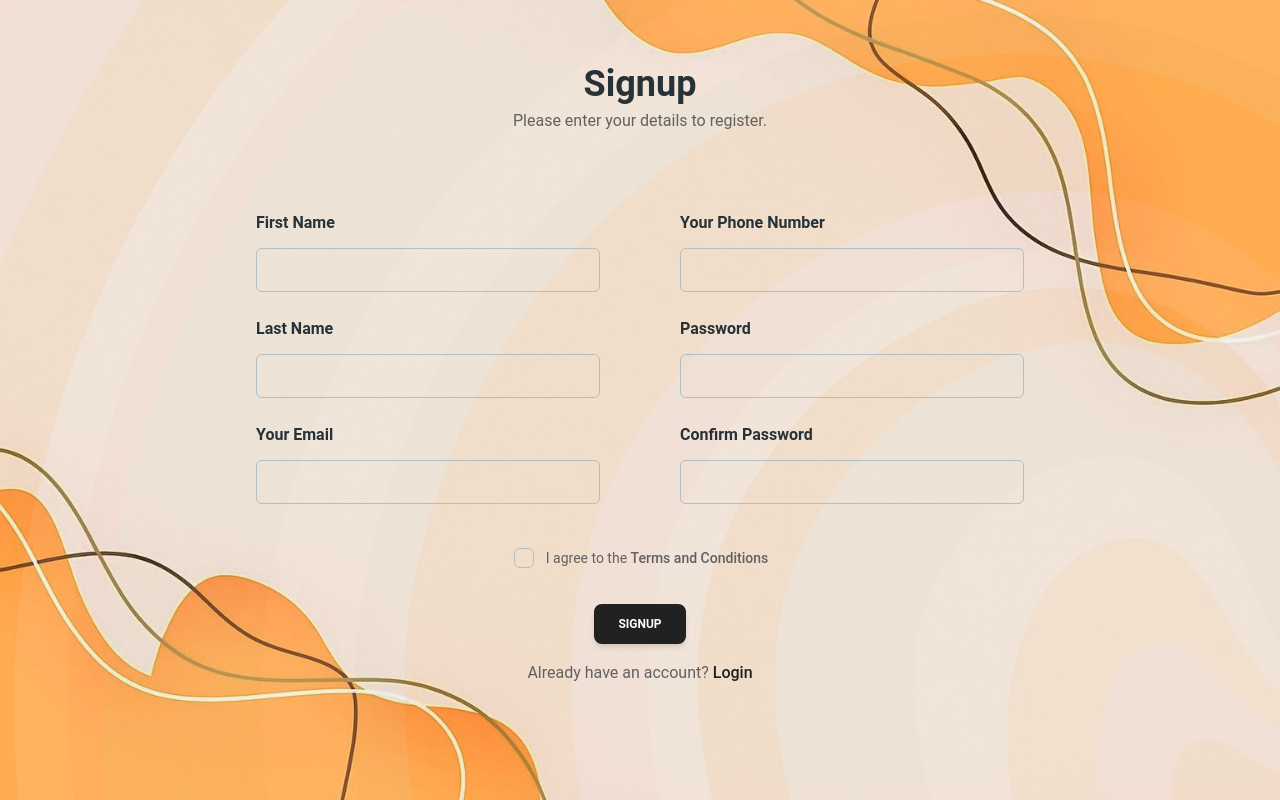
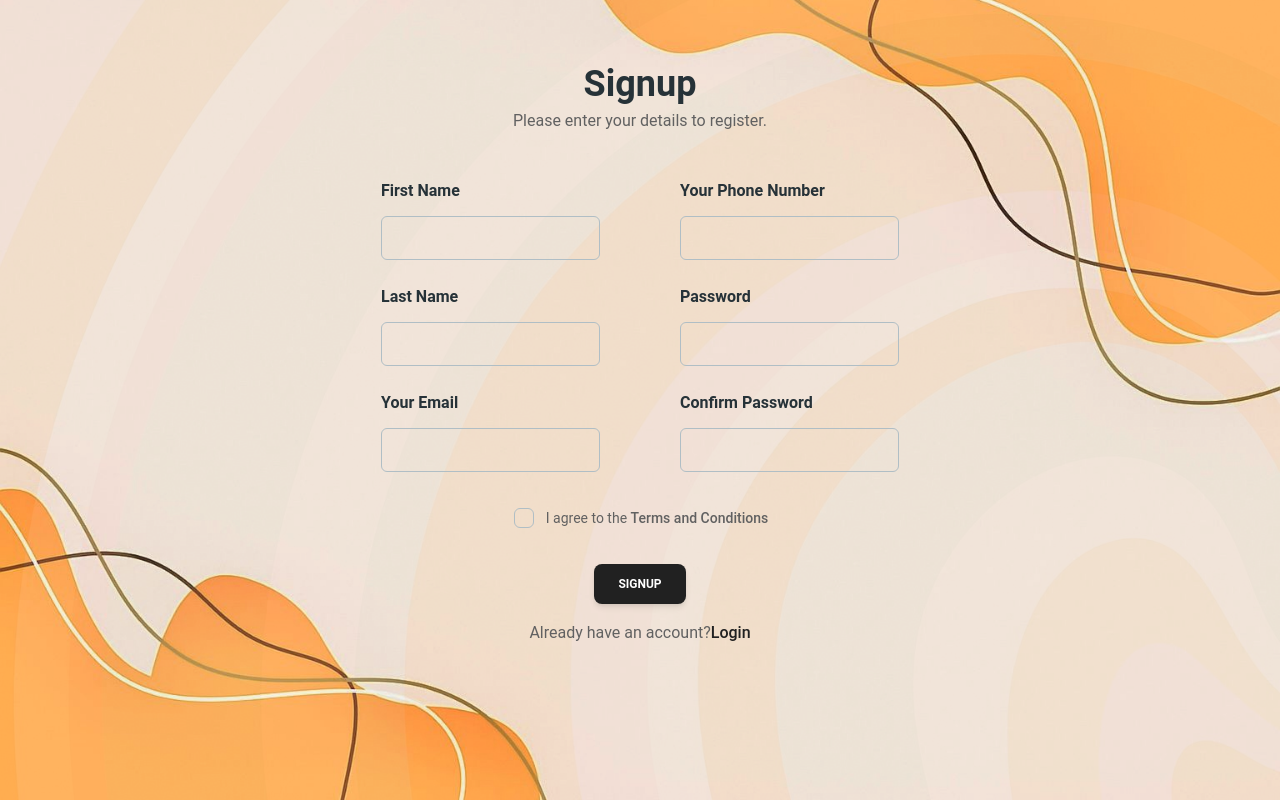
Before and after one commit to emananwar2003/groovystitches, a React (Vite) app: page /sign in a window 1280 px wide. Built offline with nearby package versions, Linux system fonts and the light colour scheme.

Commit message:
edit on signup page

```diff
--- a/src/pages/sign up/Signup.jsx
+++ b/src/pages/sign up/Signup.jsx
@@ -24,9 +24,9 @@ const Signup = () => {
             Please enter your details to register.
           </Typography>
         </div>
-        <div className="flex flex-col lg:flex-row justify-center items-center gap-0 lg:gap-10 ">
+        <form className="w-full flex flex-col items-center">
+          <div className="flex flex-col lg:flex-row justify-center items-center gap-0 lg:gap-10">
             <Card color="transparent" shadow={false}>
-            <form className="mt-8 mb-2 w-80 max-w-screen-lg sm:w-96">
               <div className="mb-1 flex flex-col gap-6 p-5">
                 <Typography variant="h6" color="blue-gray" className="-mb-3">
                   First Name
@@ -39,7 +39,6 @@ const Signup = () => {
                     className: "before:content-none after:content-none",
                   }}
                 />
-
                 <Typography variant="h6" color="blue-gray" className="-mb-3">
                   Last Name
                 </Typography>
@@ -51,7 +50,6 @@ const Signup = () => {
                     className: "before:content-none after:content-none",
                   }}
                 />
-
                 <Typography variant="h6" color="blue-gray" className="-mb-3">
                   Your Email
                 </Typography>
@@ -64,11 +62,8 @@ const Signup = () => {
                   }}
                 />
               </div>
-            </form>
             </Card>
-
             <Card color="transparent" shadow={false}>
-            <form className="mt-8 mb-2 w-80 max-w-screen-lg sm:w-96">
               <div className="mb-1 flex flex-col gap-6 p-5">
                 <Typography variant="h6" color="blue-gray" className="-mb-3">
                   Your Phone Number
@@ -82,7 +77,6 @@ const Signup = () => {
                     className: "before:content-none after:content-none",
                   }}
                 />
-
                 <Typography variant="h6" color="blue-gray" className="-mb-3">
                   Password
                 </Typography>
@@ -95,7 +89,6 @@ const Signup = () => {
                     className: "before:content-none after:content-none",
                   }}
                 />
-
                 <Typography variant="h6" color="blue-gray" className="-mb-3">
                   Confirm Password
                 </Typography>
@@ -109,10 +102,8 @@ const Signup = () => {
                   }}
                 />
               </div>
-            </form>
             </Card>
           </div>
-
           <div className="flex flex-col justify-center items-center w-full sm:w-auto pb-10">
             <Checkbox
               label={
@@ -136,12 +127,13 @@ const Signup = () => {
               <Button className="mt-6 w-full sm:w-auto">Signup</Button>
             </Link>
             <Typography color="gray" className="mt-4 text-center font-normal">
-            Already have an account?{" "}
+              Already have an account?
               <Link to="/login" className="font-medium text-gray-900">
                 Login
               </Link>
             </Typography>
           </div>
+        </form>
       </div>
     </div>
   );
```
Lines whose indentation alone changed are shown as unchanged.
